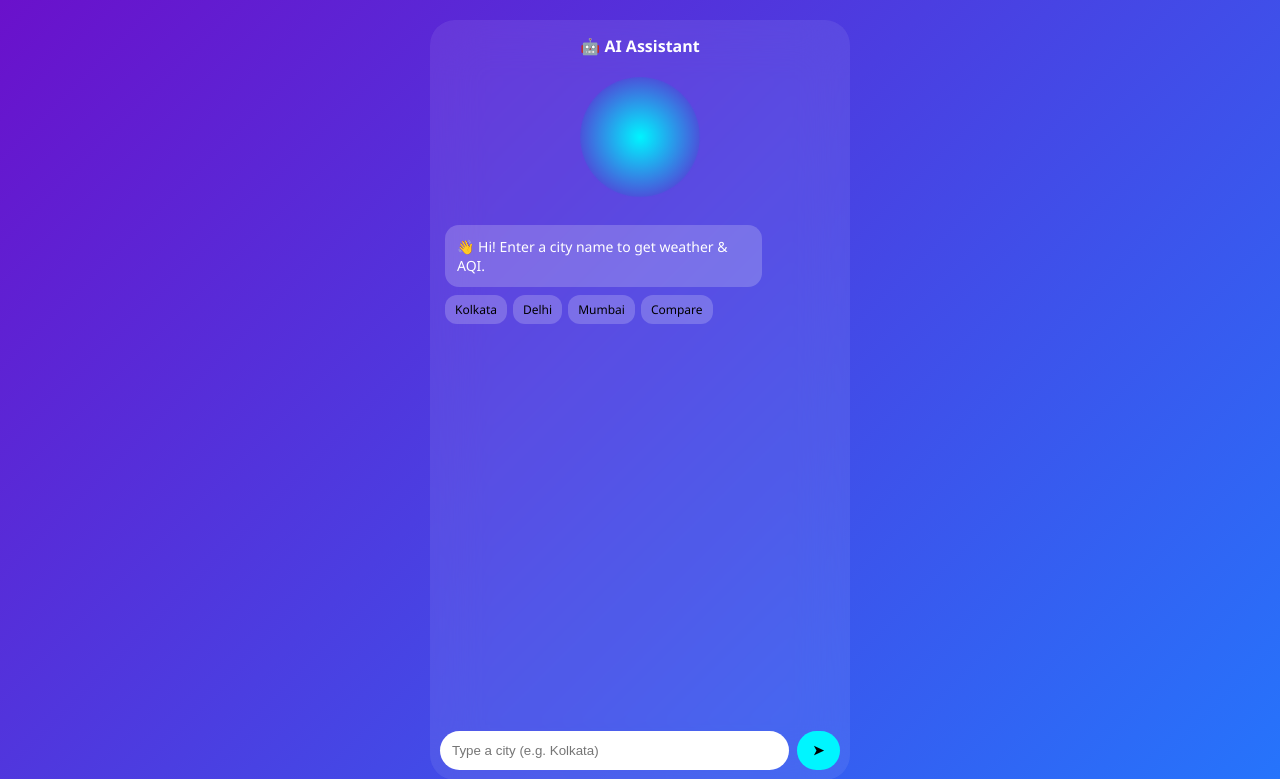
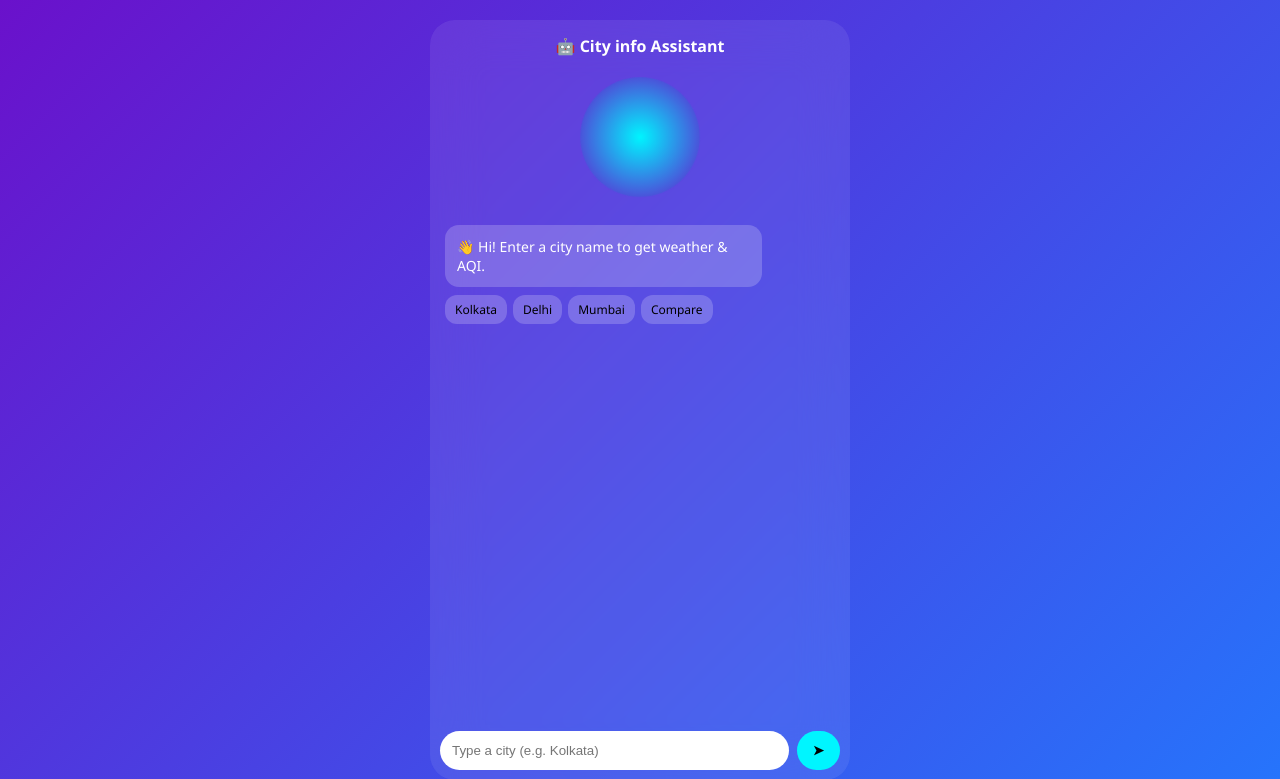
Before and after one commit to kaustav108/first_agent, a FastAPI app: page / in a window 1280 px wide. Shown: the top 779 px of the page. Run offline with FastAPI, Linux system fonts and the light colour scheme; parts of the project's set-up code (start-up, migrations or seed data) failed here and were passed over.

Commit message:
Update latest code

```diff
--- a/templates/index.html
+++ b/templates/index.html
@@ -123,7 +123,7 @@ button {
 <body>
 
 <div class="app">
-    <div class="header">🤖 AI Assistant</div>
+    <div class="header">🤖 City info Assistant</div>
     <div class="orb"></div>
 
     <div id="chat" class="chat"></div>
```
